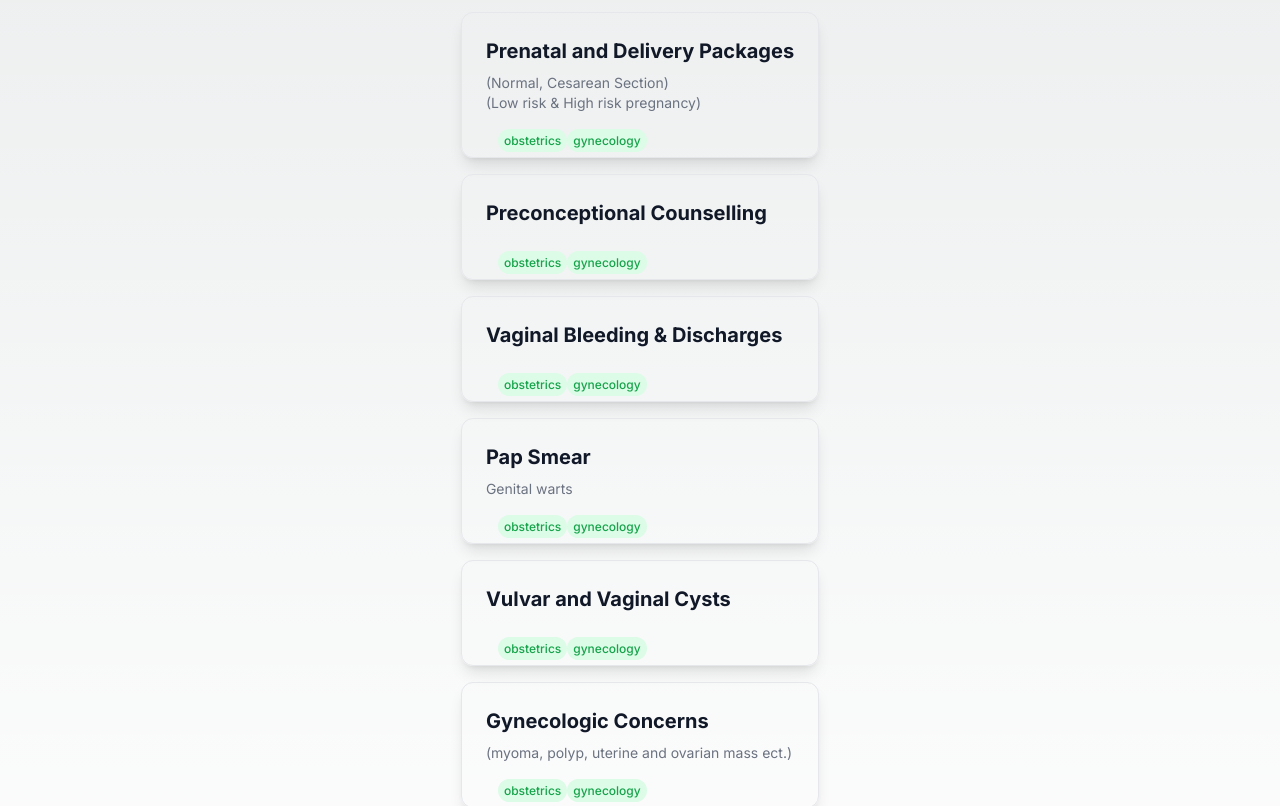
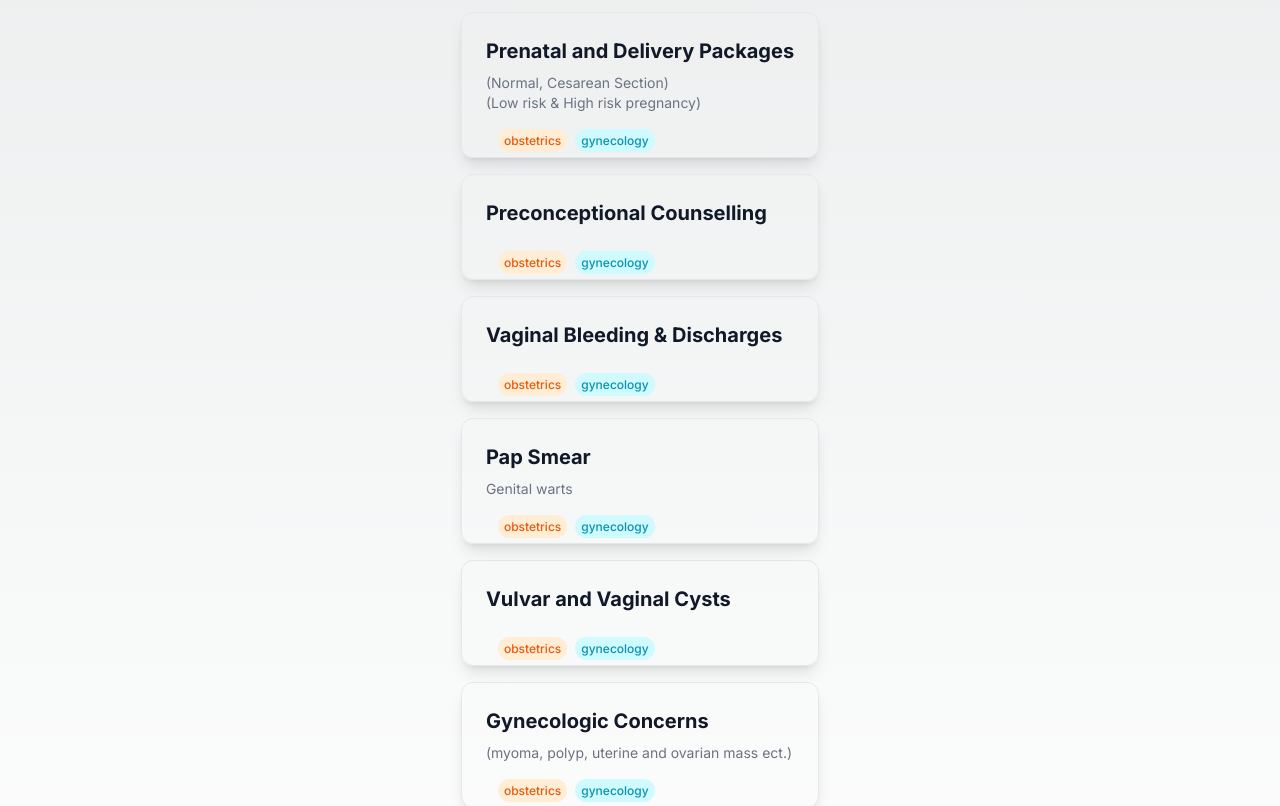
Before and after one commit to MisterMunchkin/mom-and-me-clinic, a Next.js app: page / in a window 1280 px wide. Shown: the part 1480-2286 px from the top of the page. Built offline with nearby package versions, Linux system fonts and the light colour scheme.

Commit message:
dynamically setting color for tag

```diff
--- a/components/Service.tsx
+++ b/components/Service.tsx
@@ -1,7 +1,19 @@
 import { ServiceInterface } from "@/interfaces/service";
+import { TagToHexColorInterface } from "@/interfaces/tag-to-hex-color";
 
 interface ServiceProps {
   service: ServiceInterface;
+}
+
+const tagToHexColorDict: TagToHexColorInterface = {
+  "obstetrics": {
+    bgColor: "bg-orange-100",
+    textColor: "text-orange-600"
+  },
+  "gynecology": {
+    bgColor: "bg-cyan-100",
+    textColor: "text-cyan-600"
+  }
 }
 
 export default function Service({service}: ServiceProps) {
@@ -18,11 +30,13 @@ export default function Service({service}: ServiceProps) {
         {service.description}
       </p>
 
-      <div className="px-3 py-1.5">
+      <div className="px-3 py-1.5 space-x-2">
         {service.tags.map(tag => (
           <span
             key={tag}
-            className="rounded-full bg-green-100 px-1.5 py-1 text-xs font-medium text-green-600">
+            className={`${tagToHexColorDict[tag as keyof TagToHexColorInterface].bgColor}
+            ${tagToHexColorDict[tag as keyof TagToHexColorInterface].textColor}
+            rounded-full px-1.5 py-1 text-xs font-medium`}>
             {tag}
           </span>
         ))}
--- /dev/null
+++ b/interfaces/tag-to-hex-color.ts
@@ -0,0 +1,6 @@
+export interface TagToHexColorInterface {
+  [key: string]: {
+      bgColor: string,
+      textColor: string
+  }
+}
```
